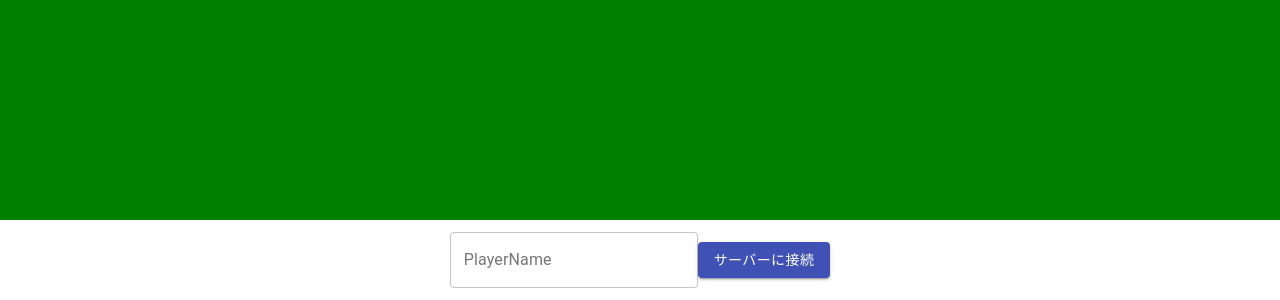
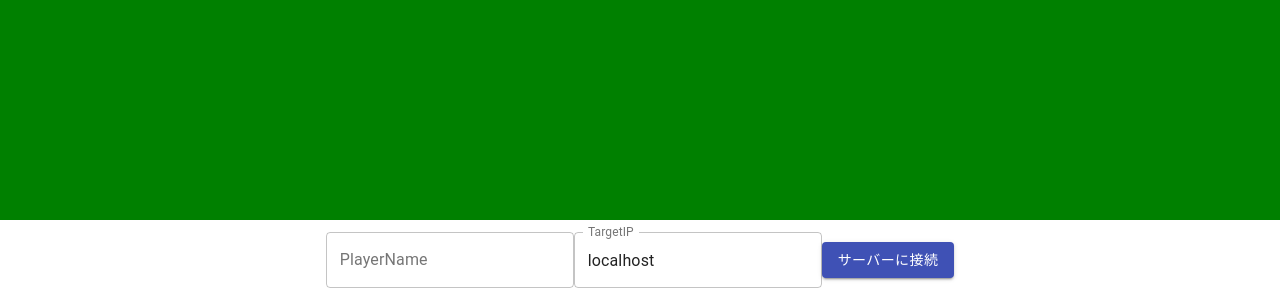
Before and after one commit to dragoneena12/holdem-front, a Next.js app: page / in a window 1280 px wide. Shown: the part 500-800 px from the top of the page. Built offline with nearby package versions, Linux system fonts and the light colour scheme.

Commit message:
add target IP settings

```diff
--- a/components/UI/OpenConnection.tsx
+++ b/components/UI/OpenConnection.tsx
@@ -7,9 +7,10 @@ import { ItableAPI } from "../../types";
 export const OpenConnection: React.FC<{
   setSocket: React.Dispatch<React.SetStateAction<WebSocket | undefined>>;
   setTable: React.Dispatch<React.SetStateAction<Table>>;
+  targetIP: string;
 }> = (props) => {
   const connectionHandler = () => {
-    const socket = new WebSocket("ws://localhost:8765");
+    const socket = new WebSocket(`ws://${props.targetIP}:8765`);
     socket.onopen = () => {
       console.log("接続完了");
       props.setSocket(socket);
--- a/components/UI/Panel.tsx
+++ b/components/UI/Panel.tsx
@@ -3,6 +3,7 @@ import React from "react";
 import { Card, Table } from "../../models";
 import { Action } from "./Action";
 import { Name } from "./Name";
+import { TargetIP } from "./TargetIP";
 import { OpenConnection } from "./OpenConnection";
 import classes from "./Panel.module.css";
 
@@ -12,6 +13,8 @@ interface IPanel {
   setSocket: React.Dispatch<React.SetStateAction<WebSocket | undefined>>;
   name: string;
   setName: React.Dispatch<React.SetStateAction<string>>;
+  targetIP: string;
+  setTargetIP: React.Dispatch<React.SetStateAction<string>>;
   setTable: React.Dispatch<React.SetStateAction<Table>>;
 }
 
@@ -88,7 +91,14 @@ export const Panel: React.FC<IPanel> = (props) => (
         />
       </>
     ) : (
-      <OpenConnection setSocket={props.setSocket} setTable={props.setTable} />
+      <>
+        <TargetIP targetIP={props.targetIP} setTargetIP={props.setTargetIP} />
+        <OpenConnection
+          setSocket={props.setSocket}
+          setTable={props.setTable}
+          targetIP={props.targetIP}
+        />
+      </>
     )}
   </div>
 );
--- /dev/null
+++ b/components/UI/TargetIP.tsx
@@ -0,0 +1,20 @@
+import React from "react";
+import TextField from "@material-ui/core/TextField";
+
+interface ITargetIP {
+  targetIP: string;
+  setTargetIP: React.Dispatch<React.SetStateAction<string>>;
+}
+
+export const TargetIP: React.FC<ITargetIP> = (props) => {
+  return (
+    <form>
+      <TextField
+        label="TargetIP"
+        variant="outlined"
+        value={props.targetIP}
+        onChange={(e) => props.setTargetIP(e.target.value)}
+      />
+    </form>
+  );
+};
--- a/pages/index.tsx
+++ b/pages/index.tsx
@@ -15,6 +15,7 @@ const Home: React.FC = () => {
 
   const [socket, setSocket] = useState<WebSocket>();
   const [name, setName] = useState<string>("");
+  const [targetIP, setTargetIP] = useState<string>("localhost");
   const [table, setTable] = useState(new Table());
 
   return (
@@ -32,6 +33,8 @@ const Home: React.FC = () => {
           setSocket={setSocket}
           name={name}
           setName={setName}
+          targetIP={targetIP}
+          setTargetIP={setTargetIP}
           setTable={setTable}
         />
       </main>
```
